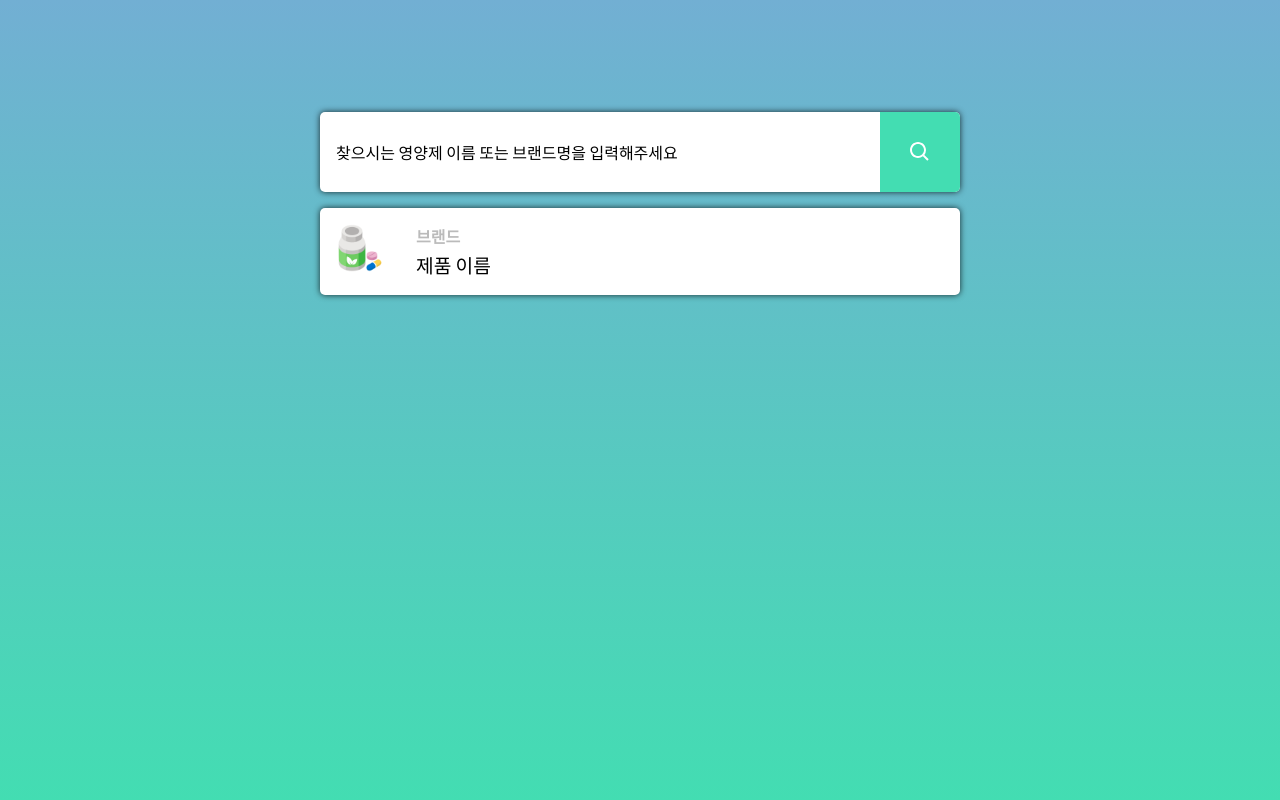
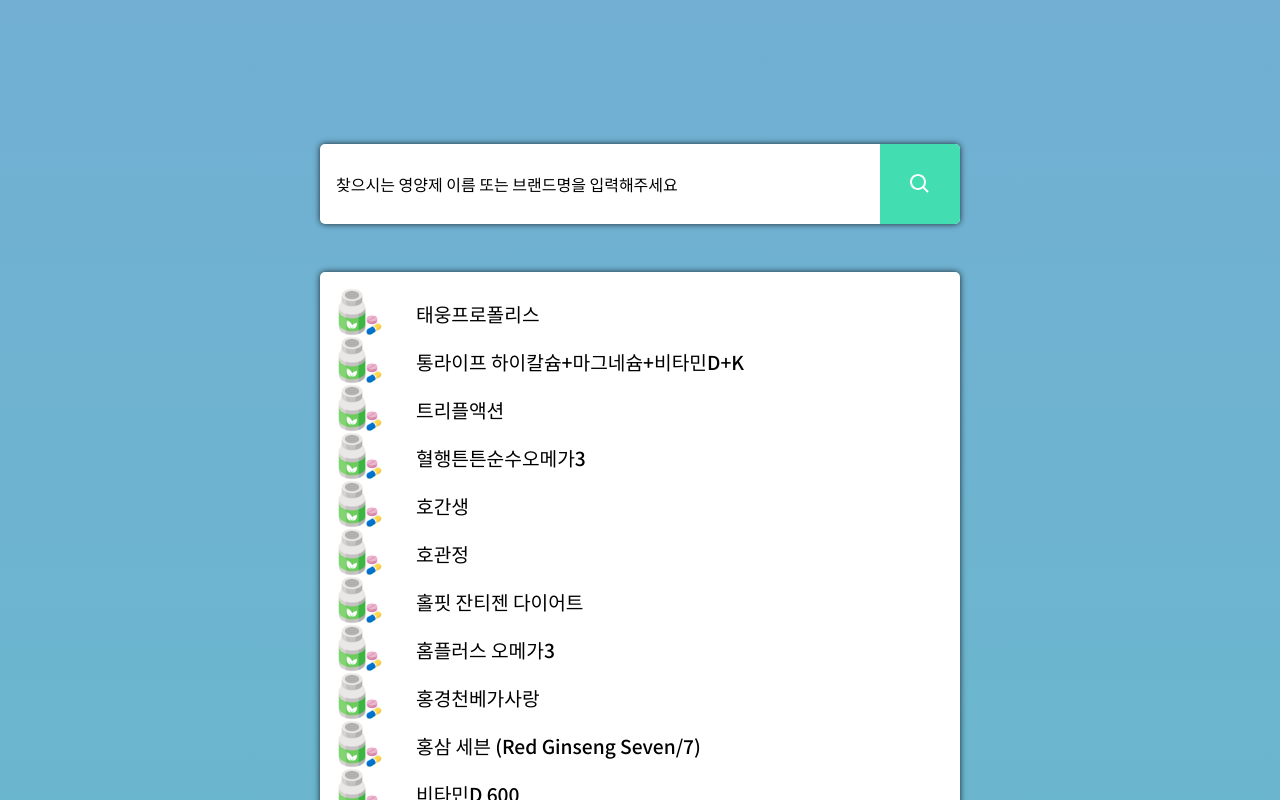
Before and after one commit to Yoon-CH/find-my-supplements, a Next.js app: page / in a window 1280 px wide. Shown: the top 800 px of the page. Built offline with nearby package versions, Linux system fonts and the light colour scheme.

Commit message:
✨ Search 경로 수정 후 데이터 불러오기

```diff
--- a/src/components/Search.tsx
+++ b/src/components/SearchBar/Search.tsx
@@ -2,7 +2,6 @@
 import { ProductContext } from '@pages';
 import React, { useContext } from 'react';
 import { SearchForm } from './SearchForm';
-import { SearchResult } from './SearchResult';
 
 export const Search = () => {
   const { data } = useContext(ProductContext);
@@ -11,7 +10,6 @@
   return (
     <SearchSection>
       <SearchForm />
-      <SearchResult />
     </SearchSection>
   );
 };
@@ -23,5 +21,4 @@
   margin: 0 auto;
   padding: 2em 0;
   width: 60rem;
-  height: 100vh;
 `;
--- /dev/null
+++ b/src/components/SearchBar/index.ts
@@ -0,0 +1,2 @@
+export { Search } from './Search';
+export { SearchForm } from './SearchForm';
--- a/src/components/ResultList.tsx
+++ b/src/components/SearchResult/ResultList.tsx
@@ -1,14 +1,20 @@
 import styled from '@emotion/styled';
 import { SupplementImage } from '@images';
+import { DataTypes } from '@types';
 import React from 'react';
 
-export const ResultList = () => {
+interface ResultListProps {
+  item: DataTypes;
+}
+
+export const ResultList = ({ item }: ResultListProps) => {
+  const { brand, name } = item;
   return (
     <ItemBox>
       <ProductImage src={SupplementImage.src} alt="supplementImage" />
       <ProductInfoBox>
-        <h3>브랜드</h3>
-        <h2>제품 이름</h2>
+        <h3>{brand}</h3>
+        <h2>{name}</h2>
       </ProductInfoBox>
     </ItemBox>
   );
--- a/src/components/SearchResult.tsx
+++ b/src/components/SearchResult/SearchResult.tsx
@@ -1,12 +1,19 @@
 import { COLOR } from '@constants';
 import styled from '@emotion/styled';
-import React from 'react';
+import { ProductContext } from '@pages';
+import React, { useContext } from 'react';
 import { ResultList } from './ResultList';
 
 export const SearchResult = () => {
+  const { data } = useContext(ProductContext);
+  console.log(data.slice(0, 100));
+
   return (
     <ResultContainer>
-      <ResultList />
+      {data &&
+        data
+          .slice(0, 100)
+          .map((item, index) => <ResultList key={index} item={item} />)}
     </ResultContainer>
   );
 };
--- /dev/null
+++ b/src/components/SearchResult/index.ts
@@ -0,0 +1,2 @@
+export { ResultList } from './ResultList';
+export { SearchResult } from './SearchResult';
--- a/src/pages/index.tsx
+++ b/src/pages/index.tsx
@@ -2,8 +2,9 @@
 import Head from 'next/head';
 import axios from 'axios';
 import { createContext, useEffect, useState } from 'react';
-import { Search } from '@components/Search';
+import { Search } from '@components/SearchBar/Search';
 import styled from '@emotion/styled';
+import { SearchResult } from '@components/SearchResult';
 
 export const ProductContext = createContext({ data: [] });
 
@@ -21,9 +22,11 @@
       <Head>
         <title>나의 영양제 찾기</title>
       </Head>
-
       <Main>
-        <Search />
+        <SearchSection>
+          <Search />
+          <SearchResult />
+        </SearchSection>
       </Main>
     </ProductContext.Provider>
   );
@@ -31,9 +34,20 @@
 
 export default Home;
 
+const SearchSection = styled.section`
+  display: flex;
+  flex-direction: column;
+  align-items: center;
+  margin: 0 auto;
+  padding: 2em 0;
+  width: 60rem;
+  height: 100%;
+`;
+
 const Main = styled.main`
-  height: 100vh;
   width: 100vw;
+  height: auto;
+  min-height: 100%;
   max-width: 100%;
   background-image: linear-gradient(to top, #43ddb2 0%, #72afd3 100%);
 `;
```
Also changed, not shown: src/components/SearchBar/SearchForm.tsx (renamed from src/components/SearchForm.tsx).
